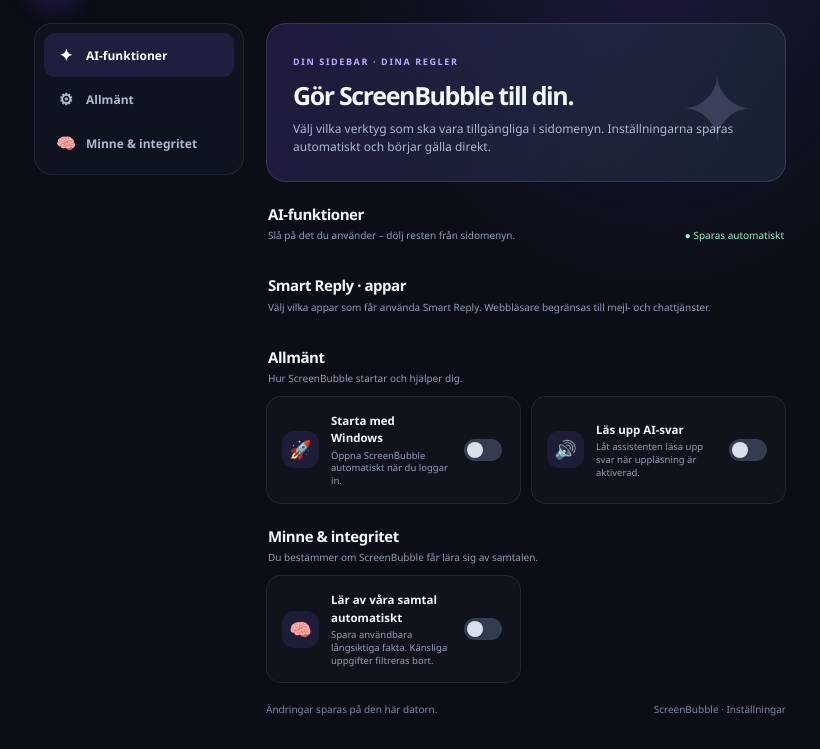
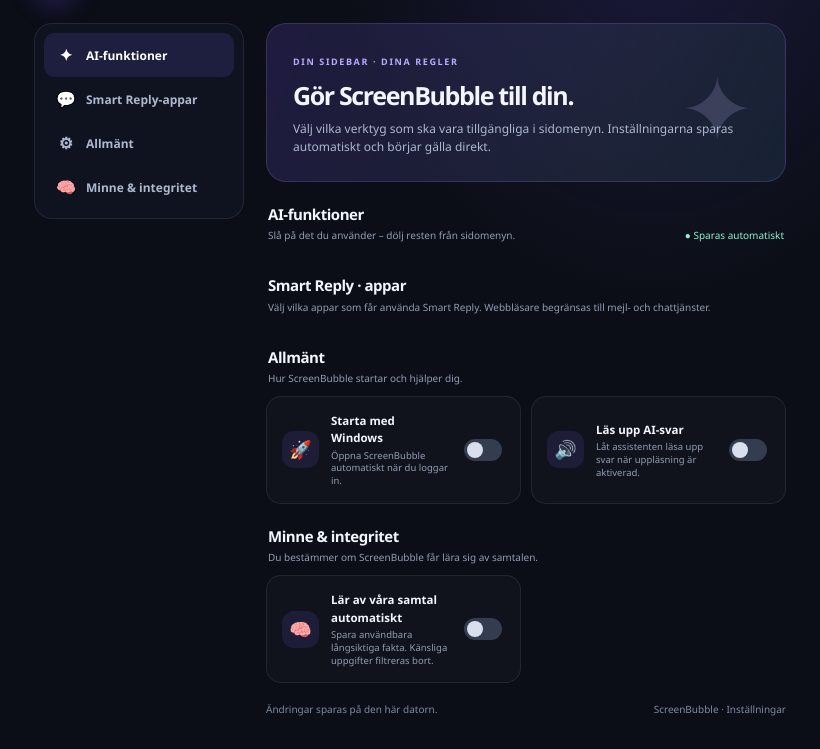
Before and after one commit to Santed3/Ai-live, an Electron app: page desktop/renderer/settings.html in a window 820 px wide. Shown: the part 73-822 px from the top of the page. Drawn offline with Linux system fonts and the light colour scheme; no server answers.

Commit message:
Windows: add direct navigation to Smart Reply app settings

```diff
--- a/desktop/renderer/settings.html
+++ b/desktop/renderer/settings.html
@@ -35,6 +35,7 @@ main{min-width:0}.hero{position:relative;overflow:hidden;padding:25px 26px;margi
 <div class="layout">
 <nav>
 <button class="active" data-target="features"><i>✦</i> AI-funktioner</button>
+<button data-target="smartReplyApps"><i>💬</i> Smart Reply-appar</button>
 <button data-target="preferences"><i>⚙</i> Allmänt</button>
 <button data-target="memory"><i>🧠</i> Minne & integritet</button>
 </nav>
```
